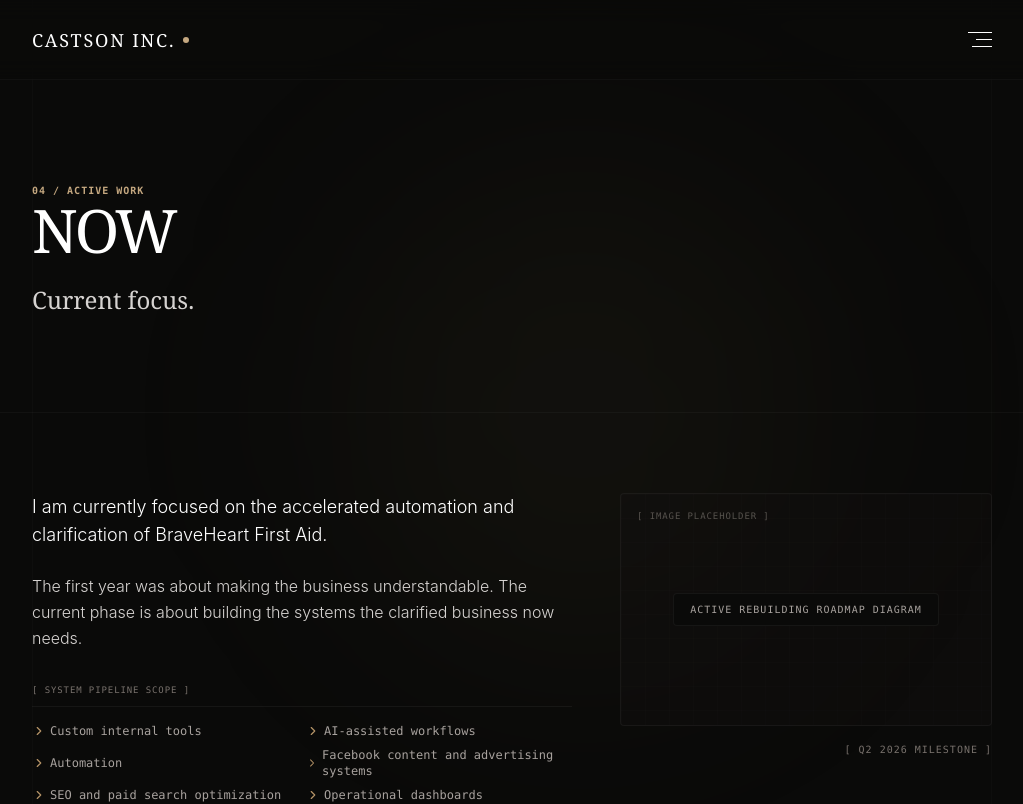
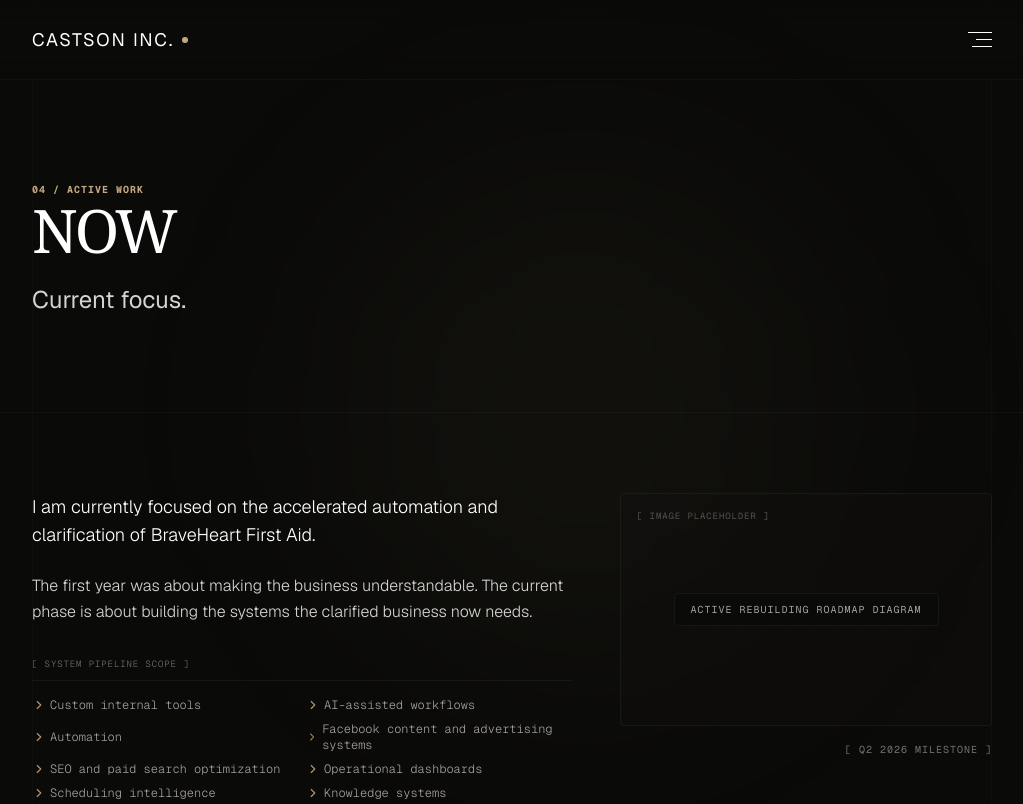
Before and after one commit to ee-prog/castson-site, a Next.js app: page /now in a window 1280 px wide. Shown: the top 804 px of the page, without its empty margins (128-1151 px from the left). Built offline with nearby package versions, Linux system fonts and the light colour scheme.

Commit message:
style: configure font stacks for Geist Sans, Geist Mono, and system serif

```diff
--- a/src/app/globals.css
+++ b/src/app/globals.css
@@ -66,13 +66,17 @@
   --color-zinc-800: #1c1a17; /* Warm dark gray */
   --color-zinc-900: #12110f; /* Warm slate charcoal */
   --color-zinc-950: #0a0a09; /* Warm pitch black */
+
+  --font-sans: var(--font-geist-sans), -apple-system, BlinkMacSystemFont, "Segoe UI", Roboto, Helvetica, Arial, sans-serif;
+  --font-mono: var(--font-geist-mono), ui-monospace, SFMono-Regular, Roboto Mono, Menlo, Monaco, Consolas, monospace;
+  --font-serif: ui-serif, Georgia, Cambria, "Times New Roman", Times, serif;
 }
 
 body {
   background-color: var(--background);
   color: var(--foreground);
   transition: background-color 0.8s cubic-bezier(0.25, 1, 0.5, 1), color 0.8s cubic-bezier(0.25, 1, 0.5, 1);
-  font-family: -apple-system, BlinkMacSystemFont, "Segoe UI", Roboto, Helvetica, Arial, sans-serif, "Apple Color Emoji", "Segoe UI Emoji";
+  font-family: var(--font-geist-sans), -apple-system, BlinkMacSystemFont, "Segoe UI", Roboto, Helvetica, Arial, sans-serif, "Apple Color Emoji", "Segoe UI Emoji";
   overflow-x: hidden;
 }
 
@@ -101,9 +105,15 @@ html:not(.dark):not(.menu-open) header button span {
   background-color: #0a0a09;
 }
 
-h1, h2, h3, h4, h5, h6, .font-display {
-  font-family: ui-serif, Georgia, Cambria, "Times New Roman", Times, serif;
+/* Default headings and display font use Primary: Geist Sans */
+h2, h3, h4, h5, h6, .font-display {
+  font-family: var(--font-geist-sans), -apple-system, BlinkMacSystemFont, "Segoe UI", Roboto, Helvetica, Arial, sans-serif;
   font-weight: 400 !important;
+}
+
+/* Hero name / page hero title & editorial pull quotes use native system serif */
+h1, blockquote, .font-serif {
+  font-family: ui-serif, Georgia, Cambria, "Times New Roman", Times, serif !important;
 }
 
 
--- a/src/app/layout.tsx
+++ b/src/app/layout.tsx
@@ -1,8 +1,19 @@
 import type { Metadata } from "next";
+import { Geist, Geist_Mono } from "next/font/google";
 import "./globals.css";
 import Navbar from "@/components/navbar";
 import Footer from "@/components/footer";
 import ThemeObserver from "@/components/theme-observer";
+
+const geistSans = Geist({
+  variable: "--font-geist-sans",
+  subsets: ["latin"],
+});
+
+const geistMono = Geist_Mono({
+  variable: "--font-geist-mono",
+  subsets: ["latin"],
+});
 
 export const metadata: Metadata = {
   title: {
@@ -47,7 +58,7 @@ export default function RootLayout({
   return (
     <html
       lang="en"
-      className="h-full antialiased dark"
+      className={`${geistSans.variable} ${geistMono.variable} h-full antialiased dark`}
     >
       <body className="min-h-full flex flex-col font-sans selection:bg-emerald-500/30 selection:text-emerald-200 relative">
         <ThemeObserver />
```
